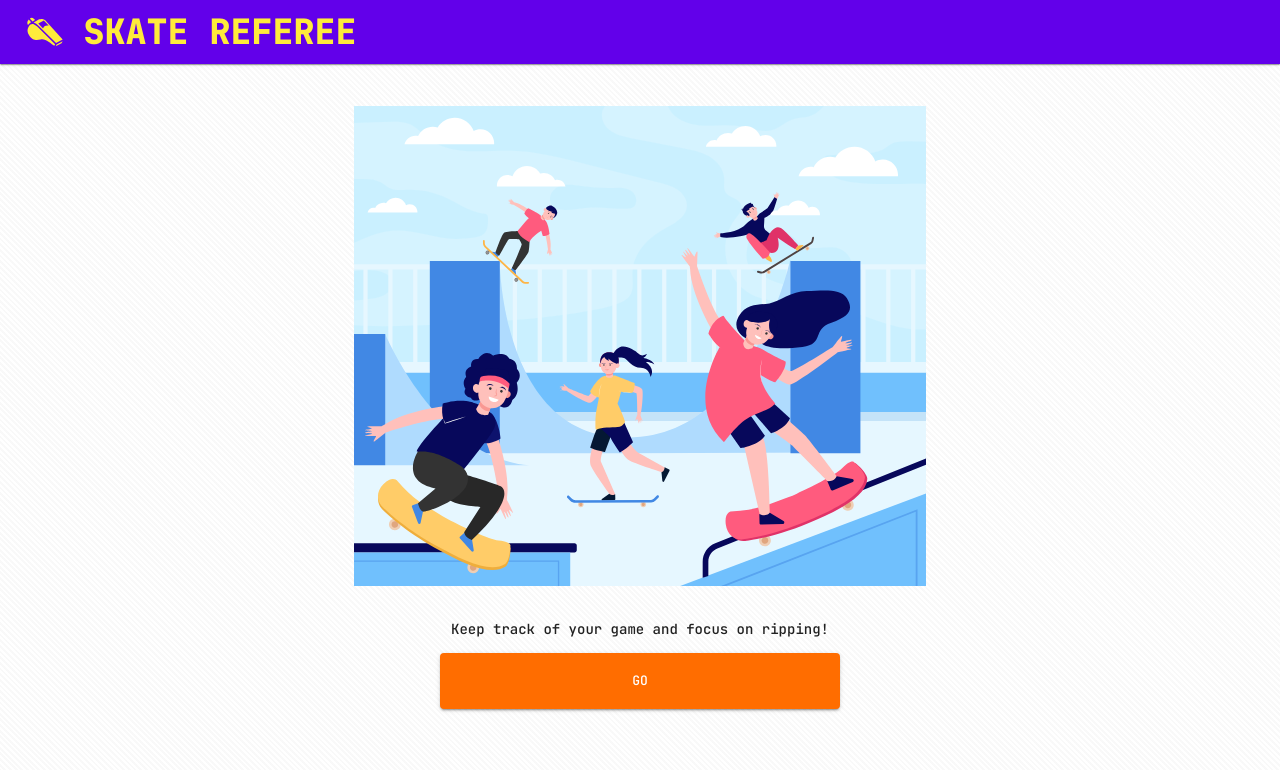
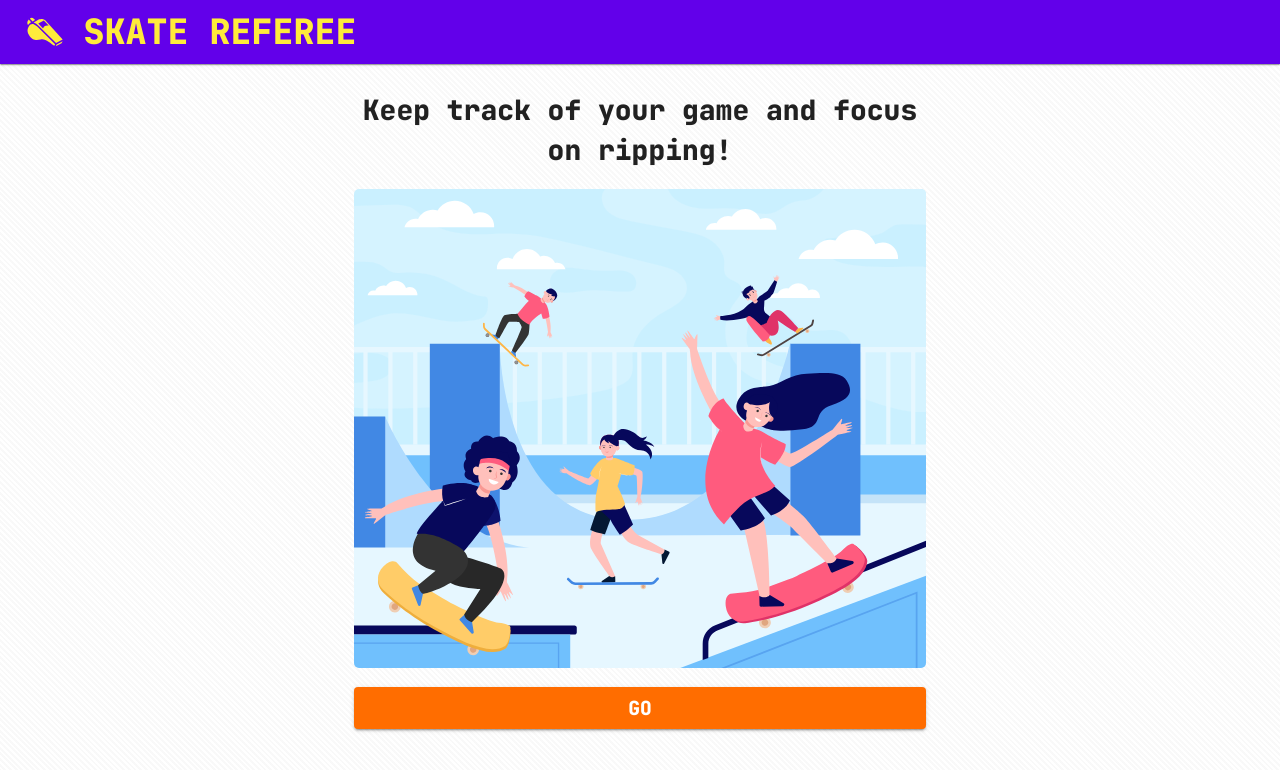
Before and after one commit to daryllcapistrano/skate-referee, a React (Create React App) app: page / in a window 1280 px wide. Shown: the top 770 px of the page. Built offline with nearby package versions, Linux system fonts and the light colour scheme.

Commit message:
style landing page

```diff
--- a/src/components/Landing/index.js
+++ b/src/components/Landing/index.js
@@ -8,11 +8,17 @@ const useStyles = makeStyles({
   root: {
     maxWidth: "600px",
     margin: "auto",
-    paddingTop: "2em",
+    padding: ".5em 1em",
   },
   image: {
     width: "100%",
-    padding: "1em",
+    borderRadius: "5px",
+    marginBottom: "1em",
+  },
+  text: {
+    fontWeight: "bold",
+    fontSize: "150%",
+    margin: "0",
   },
 });
 
@@ -21,13 +27,12 @@ const Landing = () => {
 
   return (
     <Box textAlign="center" className={classes.root}>
+      <h1>Keep track of your game and focus on ripping!</h1>
       <img
         className={classes.image}
         src={SkatersInSkatepark}
         alt="skaters skating"
       />
-      <p>Keep track of your game and focus on ripping!</p>
-      <Box margin="auto" maxWidth="90%" width="400px">
       <Button
         component={Link}
         to="/home"
@@ -36,9 +41,8 @@ const Landing = () => {
         size="small"
         fullWidth={true}
       >
-          <p>GO</p>
+        <p className={classes.text}>GO</p>
       </Button>
-      </Box>
     </Box>
   );
 };
--- a/src/components/Menu/index.js
+++ b/src/components/Menu/index.js
@@ -7,7 +7,7 @@ const Menu = (props) => {
       width="100%"
       paddingTop="2em"
       display="inline-flex"
-      justifyContent="space-around"
+      justifyContent="space-evenly"
     >
       <Button
         color="secondary"
```
Lines whose indentation alone changed are shown as unchanged.
